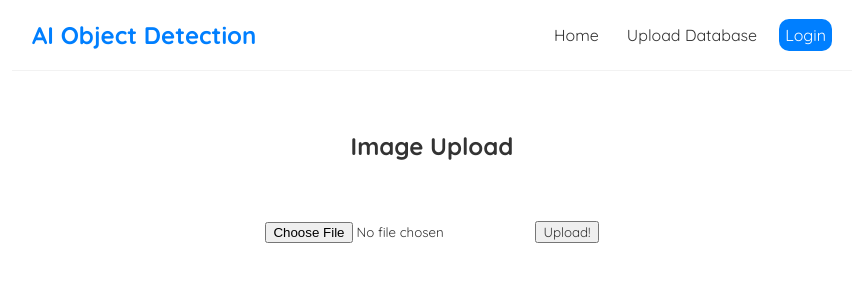
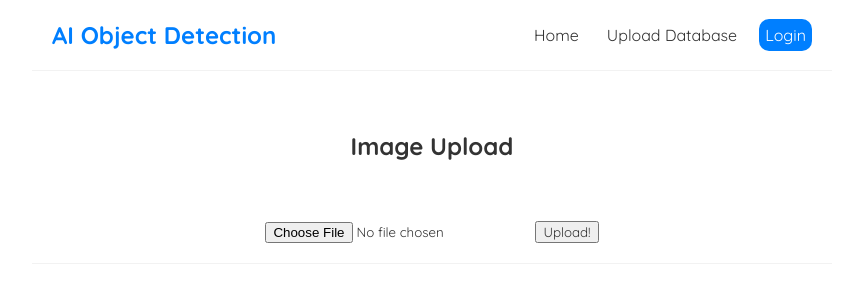
Before and after one commit to SeanSon2005/ObjDumpAI, a React (Create React App) app in the folder client/: page / in a window 1280 px wide. Shown: the top 300 px of the page, without its empty margins (208-1071 px from the left). Built offline with nearby package versions, Linux system fonts and the light colour scheme.

Commit message:
Update index.css

```diff
--- a/client/src/index.css
+++ b/client/src/index.css
@@ -33,3 +33,19 @@
   margin: 40px auto;
   padding: 20px;
 }
+.App {
+  align-items: center;
+  max-width: 800px;
+  margin: 0 auto;
+  border-bottom: 1px solid #f2f2f2;
+}
+.button {
+  background-color: #04AA6D; /* Green */
+  border: none;
+  color: white;
+  padding: 15px 32px;
+  text-align: center;
+  text-decoration: none;
+  display: inline-block;
+  font-size: 16px;
+}
```
